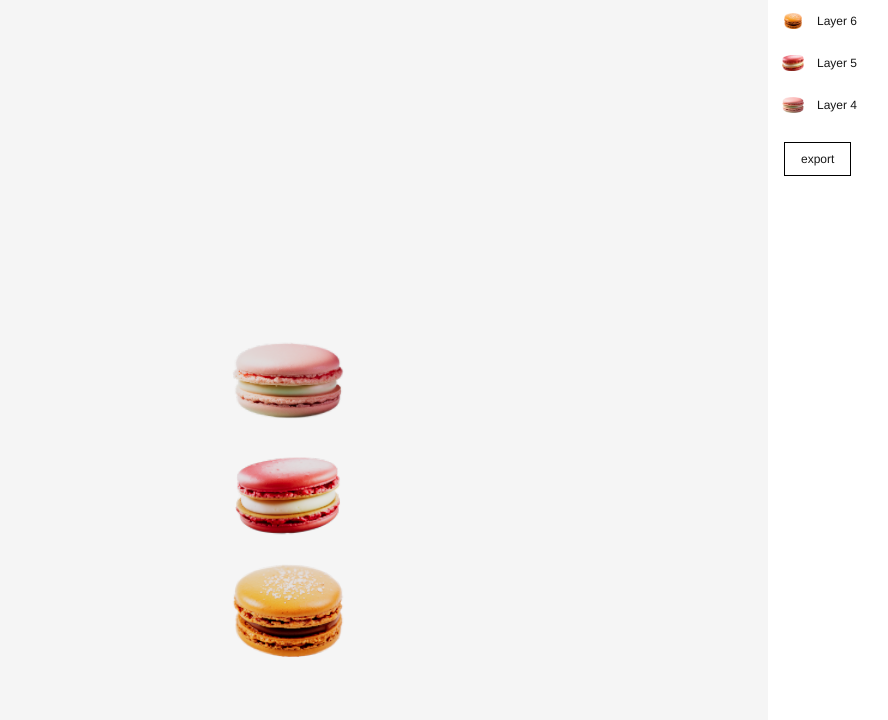
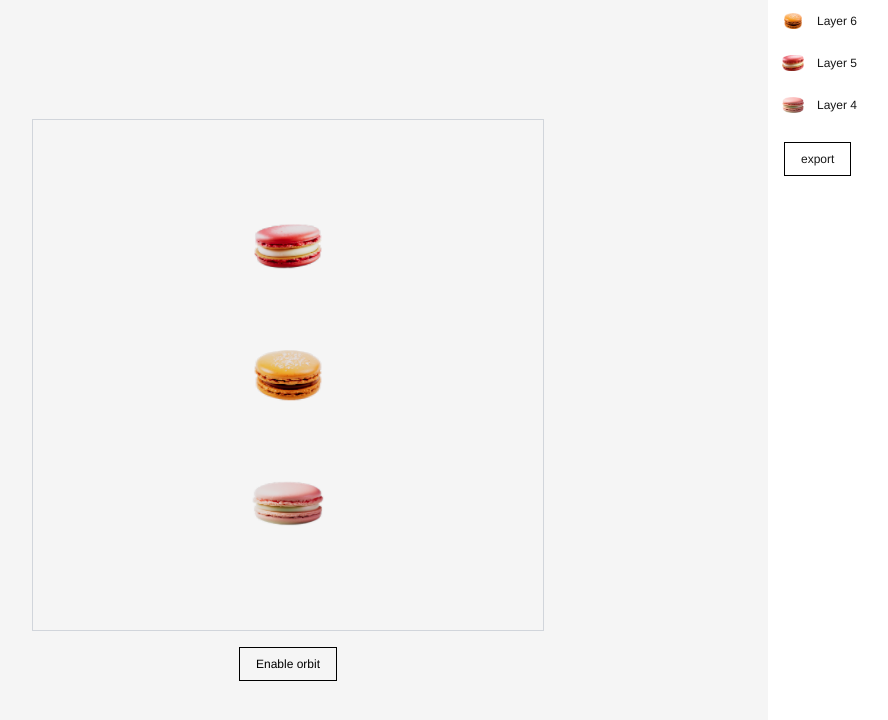
Before and after one commit to hongminpark/3d-photo, a React (Vite) app: page / in a window 1280 px wide. Shown: the top 720 px of the page, without its empty margins (192-1080 px from the left). Built offline with nearby package versions, Linux system fonts and the light colour scheme.

Commit message:
Add enable orbit

```diff
--- a/src/App.tsx
+++ b/src/App.tsx
@@ -13,7 +13,7 @@ function App() {
         {
             name: "Layer 6",
             url: "/6.png",
-            position: [0, 0.4, 0],
+            position: [0, 0, 0],
             scale: 1.15,
             rotation: [0, 0, 0],
             visible: true,
@@ -21,7 +21,7 @@ function App() {
         {
             name: "Layer 5",
             url: "/5.png",
-            position: [0, 1, 0],
+            position: [0, 0.5, 0],
             scale: 1,
             rotation: [0, 0, 0],
             visible: true,
@@ -29,7 +29,7 @@ function App() {
         {
             name: "Layer 4",
             url: "/4.png",
-            position: [0, 1.6, 0],
+            position: [0, -0.5, 0],
             scale: 1,
             rotation: [0, 0, 0],
             visible: true,
@@ -39,6 +39,7 @@ function App() {
     const [currentLayer, setCurrentLayer] = useState();
     const sceneRef = useRef();
     const [isRemovingBackground, setIsRemovingBackground] = useState(false);
+    const [isOrbitEnabled, setIsOrbitEnabled] = useState(false);
 
     const removeBackground = () => {
         setIsRemovingBackground(true); // Show the loading indicator
@@ -70,14 +71,25 @@ function App() {
     return (
         <div className="flex h-screen w-screen text-xs text-neutral-900">
             <div className="w-3/4 h-full bg-[#F5F5F5] flex flex-col text-black">
-                <div className="flex-1">
+                <div className="flex-1 flex flex-col items-center justify-center gap-4">
                     <Scene
                         ref={sceneRef}
                         layers={layers}
                         setLayers={setLayers}
                         currentLayer={currentLayer}
                         setCurrentLayer={setCurrentLayer}
+                        isOrbitEnabled={isOrbitEnabled}
                     />
+                    <button
+                        className="py-2 px-4 border border-black box-border"
+                        onClick={() =>
+                            isOrbitEnabled
+                                ? setIsOrbitEnabled(false)
+                                : setIsOrbitEnabled(true)
+                        }
+                    >
+                        {isOrbitEnabled ? "Disable orbit" : "Enable orbit"}
+                    </button>
                 </div>
             </div>
             <div className="w-1/4 h-full overflow-y-auto">
--- a/src/components/Scene.tsx
+++ b/src/components/Scene.tsx
@@ -1,12 +1,15 @@
-import { OrthographicCamera } from "@react-three/drei";
+import { OrbitControls, OrthographicCamera } from "@react-three/drei";
 import { Canvas } from "@react-three/fiber";
 import React, { Suspense } from "react";
 import ImageObject from "./ImageObject";
 import Loader from "./Loader";
 
 const Scene = React.forwardRef(
-    ({ layers, setLayers, currentLayer, setCurrentLayer }, ref) => {
-        const cameraCenter = [0, 1.5, 0];
+    (
+        { layers, setLayers, currentLayer, setCurrentLayer, isOrbitEnabled },
+        ref
+    ) => {
+        const cameraCenter = [0, 0, 0];
 
         function handleDragOver(e) {
             e.preventDefault();
@@ -45,11 +48,12 @@ const Scene = React.forwardRef(
         return (
             <div
                 ref={ref}
+                className="border border-gray-300 box-border"
                 style={{
                     display: "flex",
                     flexDirection: "column",
-                    width: "100%",
-                    height: "100%",
+                    width: "512px",
+                    height: "512px",
                 }}
                 onClick={() => setCurrentLayer(null)}
                 onDragOver={handleDragOver}
@@ -59,11 +63,11 @@ const Scene = React.forwardRef(
                     <OrthographicCamera
                         makeDefault
                         position={[0, 3, 5]}
-                        zoom={200}
+                        zoom={300}
                         onUpdate={(self) => self.lookAt(...cameraCenter)}
                     />
                     <Suspense fallback={<Loader />}></Suspense>
-                    {/* {!isDragging && <OrbitControls target={cameraCenter} />} */}
+                    {isOrbitEnabled && <OrbitControls target={cameraCenter} />}
                     {layers.map(
                         (layer, index) =>
                             layer.visible && (
```
